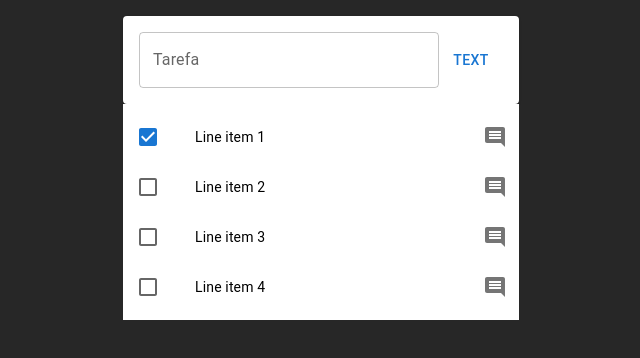
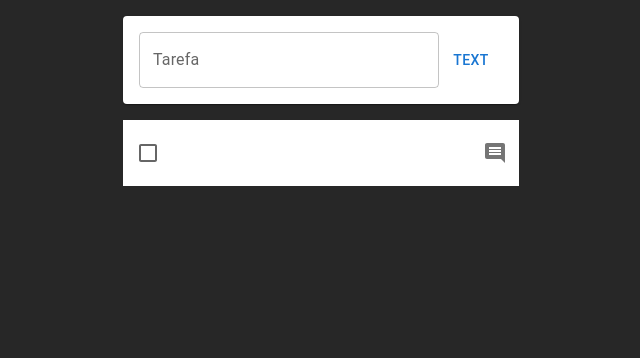
Before and after one commit to DionCstS/to-do-list-teste, a React (Create React App) app: page / in a window 1280 px wide. Shown: the top 358 px of the page, without its empty margins (319-959 px from the left). Built offline with nearby package versions, Linux system fonts and the light colour scheme.

Commit message:
ajuste de espaçamento da lista

```diff
--- a/src/App.js
+++ b/src/App.js
@@ -2,13 +2,15 @@ import logo from './logo.svg';
 import './App.css';
 import Form from './components/Form'
 import TodoItem from './components/TodoItem';
-import { Container } from '@mui/material';
+import { Container, List } from '@mui/material';
 
 function App() {
   return (
     <Container maxWidth="xs" style={{marginTop: "1rem"}}>
       <Form/>
-      <TodoItem/>
+      <List sx={{ bgcolor: 'background.paper', marginTop: "1em"}}>
+        <TodoItem/>
+      </List>
     </Container>
   );
 }
--- a/src/components/TodoItem.jsx
+++ b/src/components/TodoItem.jsx
@@ -9,29 +9,9 @@ import IconButton from '@mui/material/IconButton';
 import CommentIcon from '@mui/icons-material/Comment';
 
 export default function TodoItem() {
-  const [checked, setChecked] = React.useState([0]);
-
-  const handleToggle = (value) => () => {
-    const currentIndex = checked.indexOf(value);
-    const newChecked = [...checked];
-
-    if (currentIndex === -1) {
-      newChecked.push(value);
-    } else {
-      newChecked.splice(currentIndex, 1);
-    }
-
-    setChecked(newChecked);
-  };
 
   return (
-    <List sx={{ width: '100%', bgcolor: 'background.paper' }}>
-      {[0, 1, 2, 3].map((value) => {
-        const labelId = `checkbox-list-label-${value}`;
-
-        return (
-          <ListItem
-            key={value}
+    <ListItem
             secondaryAction={
               <IconButton edge="end" aria-label="comments">
                 <CommentIcon />
@@ -39,21 +19,16 @@ export default function TodoItem() {
             }
             disablePadding
           >
-            <ListItemButton role={undefined} onClick={handleToggle(value)} dense>
+            <ListItemButton role={undefined} dense>
               <ListItemIcon>
                 <Checkbox
                   edge="start"
-                  checked={checked.includes(value)}
                   tabIndex={-1}
                   disableRipple
-                  inputProps={{ 'aria-labelledby': labelId }}
                 />
               </ListItemIcon>
-              <ListItemText id={labelId} primary={`Line item ${value + 1}`} />
+              <ListItemText/>
             </ListItemButton>
-          </ListItem>
-        );
-      })}
-    </List>
+     </ListItem>
   );
 }
```
